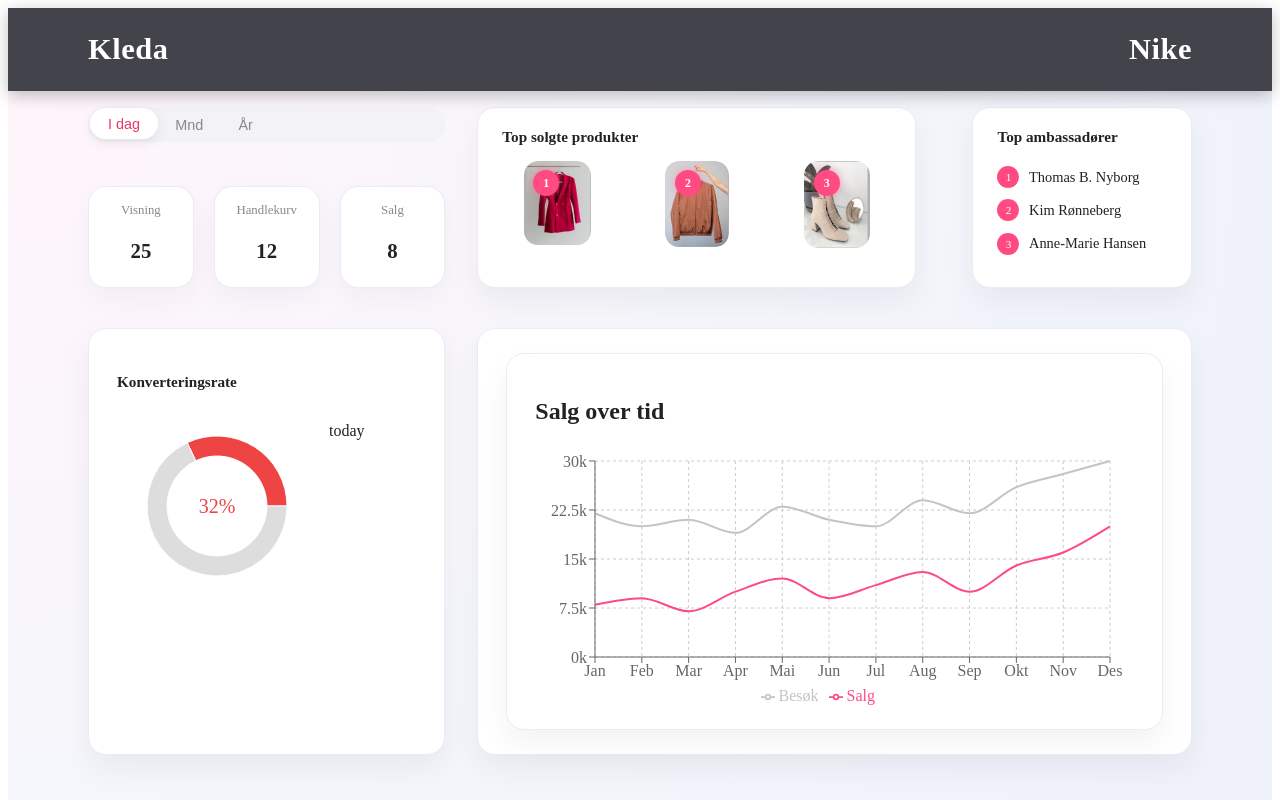
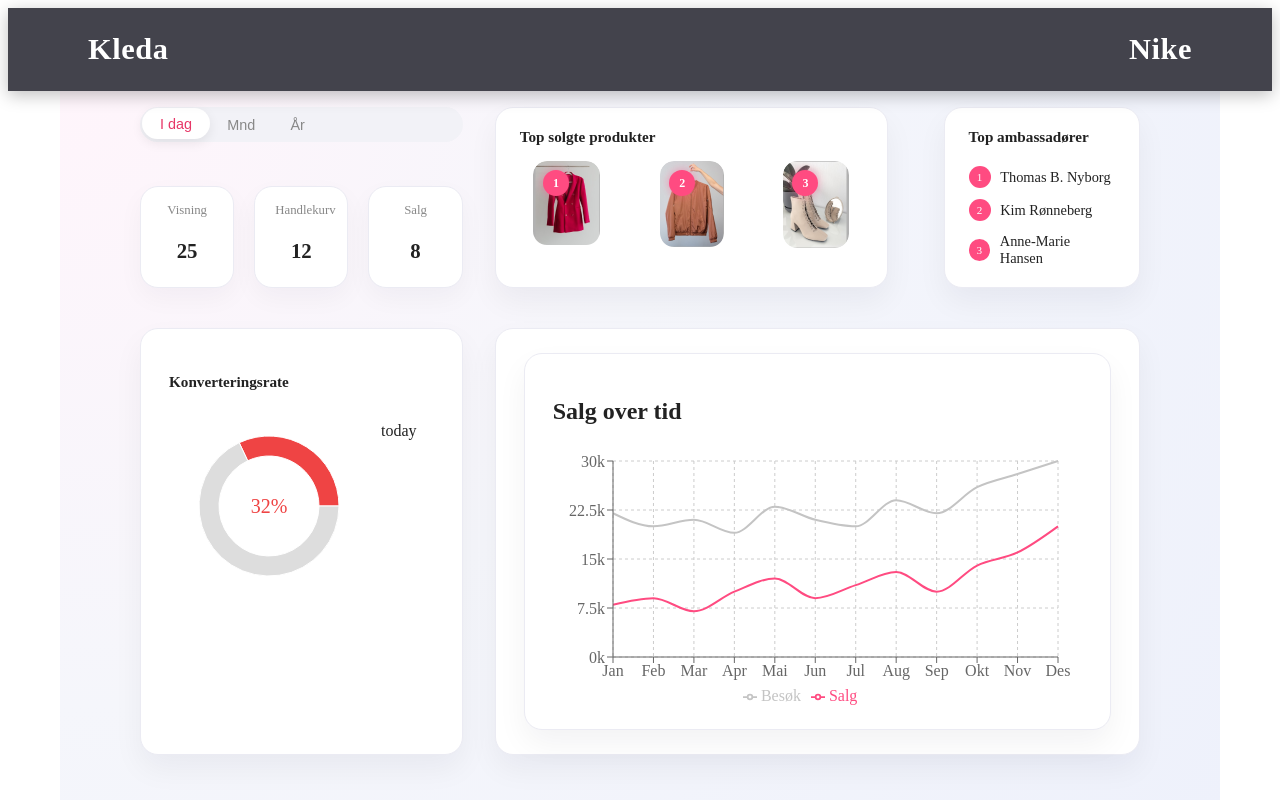
Before and after one commit to FetterPetter/dashboard, a React (Vite) app: page / in a window 1280 px wide. Shown: the top 800 px of the page. Built offline with nearby package versions, Linux system fonts and the light colour scheme.

Commit message:
max viewsize for bigger scren

```diff
--- a/src/app/pages/DashboardPage.css
+++ b/src/app/pages/DashboardPage.css
@@ -8,7 +8,7 @@
   --bg-card: #ffffff;
   --border-card: #ebebf3;
 
-  min-height: 100vh;
+  /*min-height: 100vh;*/
   padding: 1rem 5rem 4rem;
   background: radial-gradient(
     circle at top left,
@@ -17,6 +17,9 @@
     #eef1fb 100%
   );
   color: var(--text-main);
+  max-width: 1000px;
+  width: 100%;
+  margin: 0 auto;
 }
 
 .main-grid {
```
